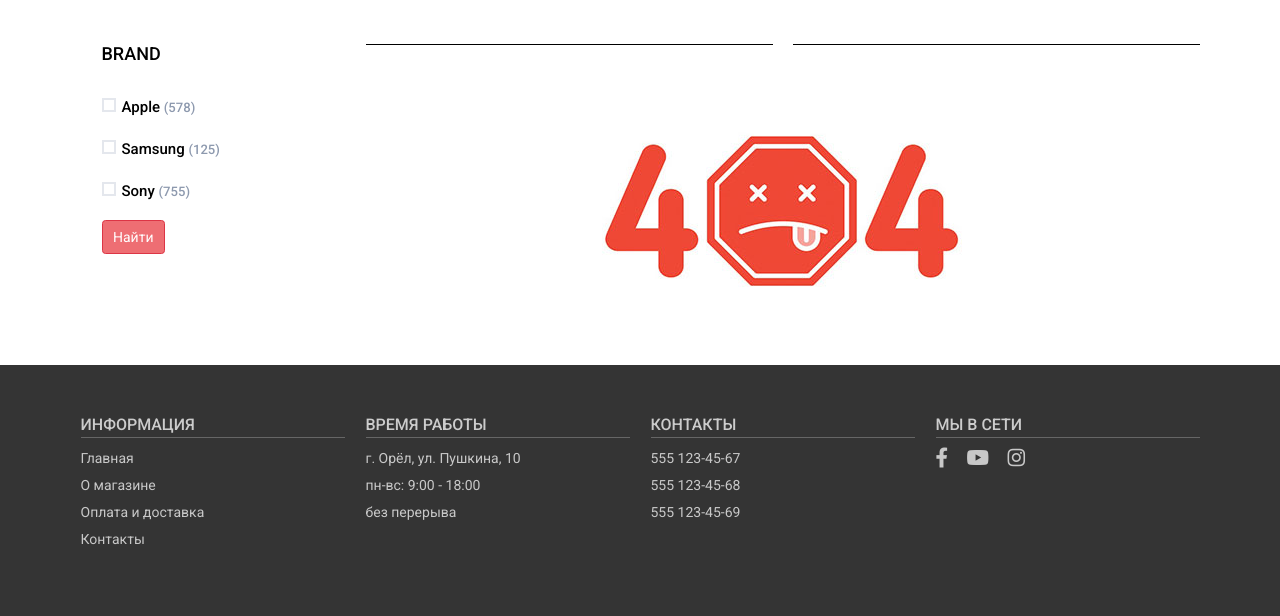
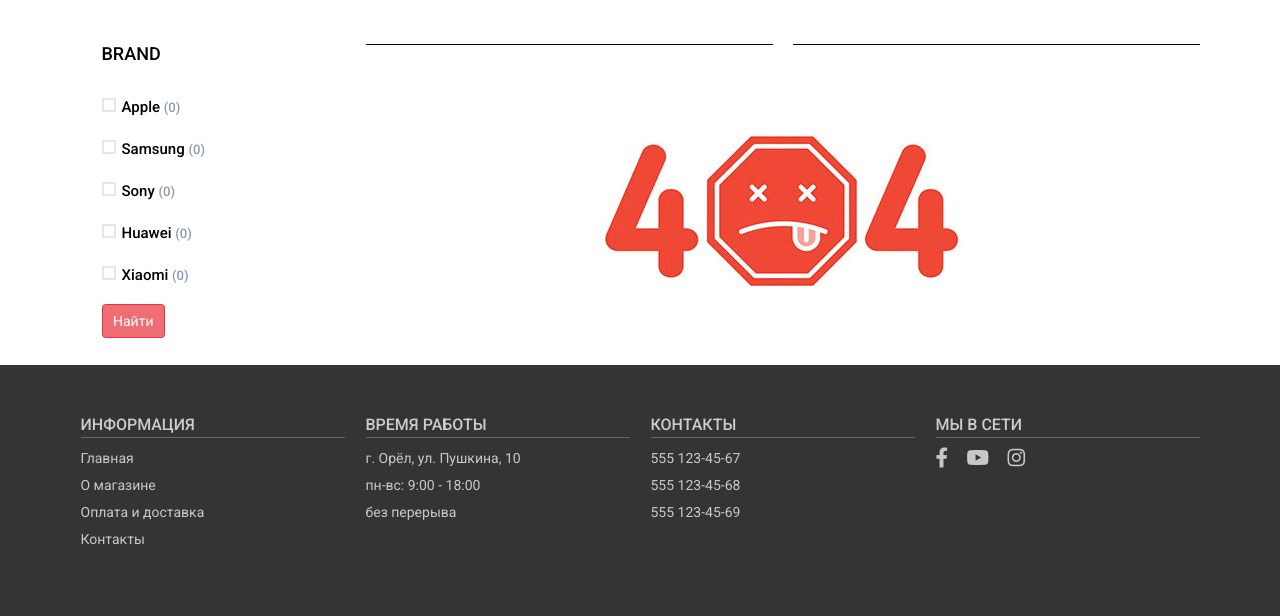
Before and after one commit to OlegRemizoff/E-shop, a Django app: page /filter/1 in a window 1280 px wide. Shown: the part 169-785 px from the top of the page. Run offline with Django 4.2, Linux system fonts and the light colour scheme; data that the repository does not hold is empty; some libraries are stand-ins or nearby versions.

Commit message:
update brand filter

```diff
--- a/src/shop/templates/inc/_sidebar.html
+++ b/src/shop/templates/inc/_sidebar.html
@@ -11,7 +11,7 @@
                 <label for="brand-1">
                     <span></span>
                     Apple
-                    <small>(578)</small>
+                    <small>({{ brand_count.apple }})</small>
                 </label>
             </div>
             <div class="input-checkbox">
@@ -19,7 +19,7 @@
                 <label for="brand-2">
                     <span></span>
                     Samsung
-                    <small>(125)</small>
+                    <small>({{ brand_count.samsung }})</small>
                 </label>
             </div>
             <div class="input-checkbox">
@@ -27,7 +27,23 @@
                 <label for="brand-3">
                     <span></span>
                     Sony
-                    <small>(755)</small>
+                    <small>({{ brand_count.sony }})</small>
+                </label>
+            </div>
+            <div class="input-checkbox">
+                <input type="checkbox" name="brand" value="huawei"  id="brand-4">
+                <label for="brand-4">
+                    <span></span>
+                    Huawei
+                    <small>({{ brand_count.huawei }})</small>
+                </label>
+            </div>
+            <div class="input-checkbox">
+                <input type="checkbox" name="brand" value="xiaomi"  id="brand-5">
+                <label for="brand-5">
+                    <span></span>
+                    Xiaomi
+                    <small>({{ brand_count.xiaomi }})</small>
                 </label>
             </div>
         </div>
--- a/src/shop/templates/shop/filter.html
+++ b/src/shop/templates/shop/filter.html
@@ -7,6 +7,7 @@
 {% endblock %}
 
 {% block content %}
+
 
 <div class="container">
 	<nav aria-label="breadcrumb">
@@ -111,4 +112,6 @@
 	</div>
 </div>
 
+
+
 {% endblock %}
--- /dev/null
+++ b/src/shop/utils.py
@@ -0,0 +1,17 @@
+
+class CategoryBrandCount:
+
+    def get_brand_count(self, category_model):
+        brand_count = {}
+        apple = len(category_model._base_manager.filter(brand__icontains='apple'))
+        samsung = len(category_model._base_manager.filter(brand__icontains='samsung'))
+        sony = len(category_model._base_manager.filter(brand__icontains='sony'))
+        xiaomi = len(category_model._base_manager.filter(brand__icontains='xiaomi'))
+        huawei = len(category_model._base_manager.filter(brand__icontains='huawei'))
+
+        brand_count['apple'] = apple
+        brand_count['samsung'] = samsung
+        brand_count['sony'] = sony
+        brand_count['xiaomi'] = xiaomi
+        brand_count['huawei'] = huawei
+        return brand_count
--- a/src/shop/views.py
+++ b/src/shop/views.py
@@ -4,6 +4,7 @@ from django.core.paginator import Paginator
 import random
 
 from .models import LatestProducts, Notebook, SmartPhone, Tv
+from .utils import CategoryBrandCount
 
 
 # Create your views here.
@@ -47,11 +48,14 @@ class ProductDetailView(DetailView):
     slug_url_kwarg = 'slug'
 
 
-class ProductByCategoryView(View):
+class ProductByCategoryView(CategoryBrandCount, View):
 
     def get(self, request, *args, **kwargs):
         # pk = kwargs.get('id')
         category_model = CATEGORY_MODEL_CLASS[kwargs['pk']]
+
+        # Кол-во товаров определенного бренда для сайдбара
+        brand_count = CategoryBrandCount.get_brand_count(self, category_model)
 
         ### Order ###
         if request.GET.get('res'):
@@ -67,7 +71,9 @@ class ProductByCategoryView(View):
 
         page_number = request.GET.get('page', 1)
         page_obj = paginator.get_page(page_number)
-        return render(request, 'shop/category_list.html', {'page_obj': page_obj, 'category': category})
+        return render(request, 'shop/category_list.html', {'page_obj': page_obj,
+                                                           'category': category,
+                                                           'brand_count': brand_count})
 
 
 class Search(TemplateView):
@@ -95,14 +101,20 @@ class CategoryFilterView(View):
         category = category_model._base_manager.all()
         items = []
 
+        # Кол-во товаров определенного бренда для сайдбара
+        brand_count = CategoryBrandCount.get_brand_count(self, category_model)
+
         if request.method == 'GET':
             selected_values = request.GET.getlist('brand')
             for i in selected_values:
-                items.extend(category_model._base_manager.filter(title__icontains=i))
+                items.extend(category_model._base_manager.filter(brand__icontains=i))
+
 
             paginator = Paginator(items, 6)
             page_number = request.GET.get('page', 1)
             page_obj = paginator.get_page(page_number)
 
 
-        return render(request, 'shop/filter.html', {'page_obj': page_obj, "category": category})
+        return render(request, 'shop/filter.html', {'page_obj': page_obj,
+                                                    "category": category,
+                                                    'brand_count': brand_count})
```
